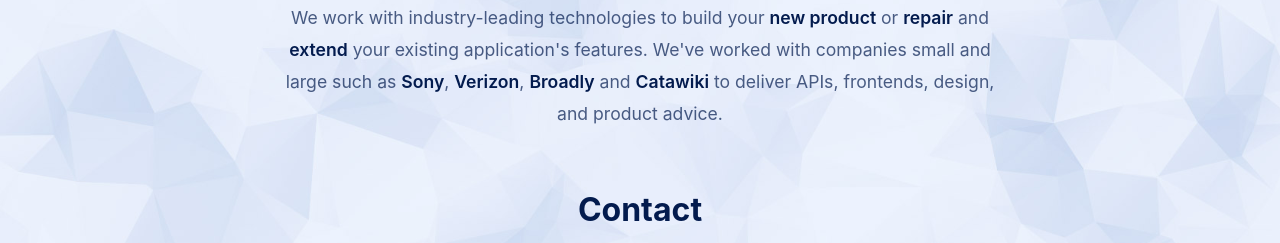
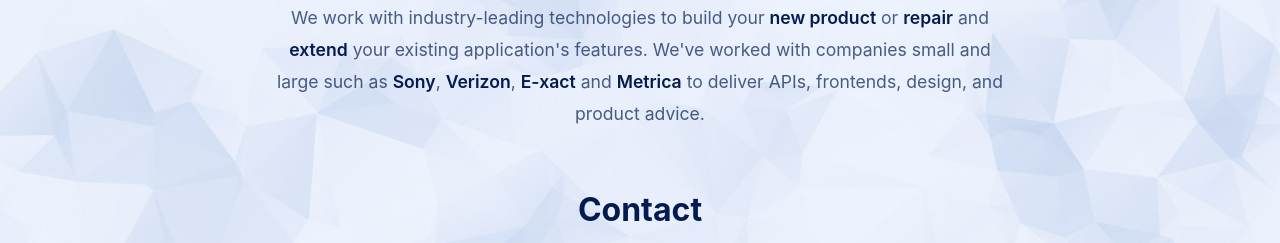
Before and after one commit to Bansco/bansco.github.io, a plain HTML site: page index.html in a window 1280 px wide. Shown: the part 504-747 px from the top of the page. Drawn offline with nearby package versions, Linux system fonts and the light colour scheme; a web font is replaced by a local one.

Commit message:
remove data

```diff
--- a/index.html
+++ b/index.html
@@ -91,9 +91,9 @@
         <strong>new product</strong> or <strong>repair</strong> and
         <strong>extend</strong> your existing application's features. We've
         worked with companies small and large such as <strong>Sony</strong>,
-        <strong>Verizon</strong>, <strong>Broadly</strong> and
-        <strong>Catawiki</strong> to deliver APIs, frontends, design, and
-        product advice.
+        <strong>Verizon</strong>, <strong>E-xact</strong> and
+        <strong>Metrica</strong> to deliver APIs, frontends, design, and product
+        advice.
       </div>
       <div class="contact-title">Contact</div>
       <div class="contact-text">
```
